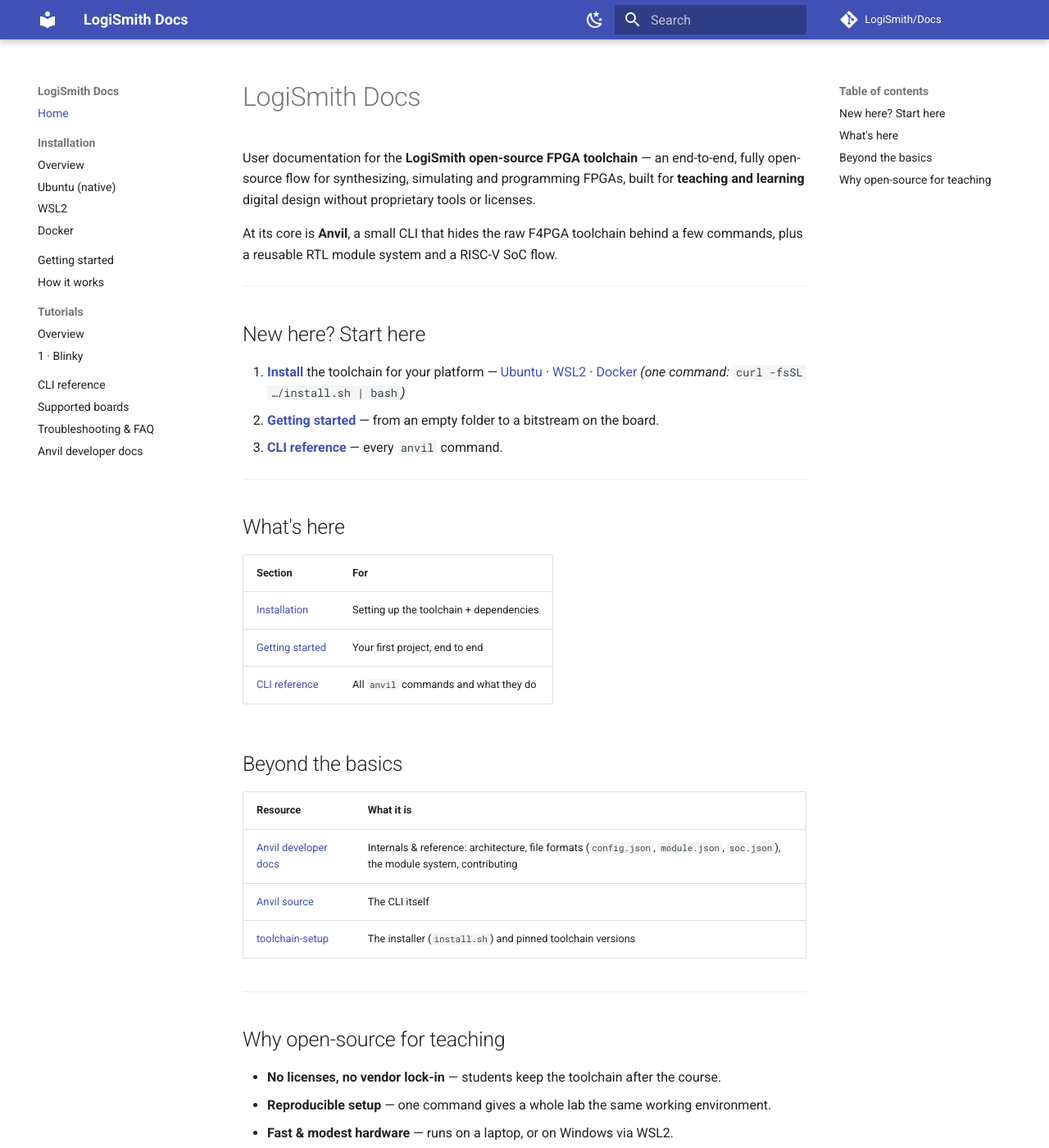
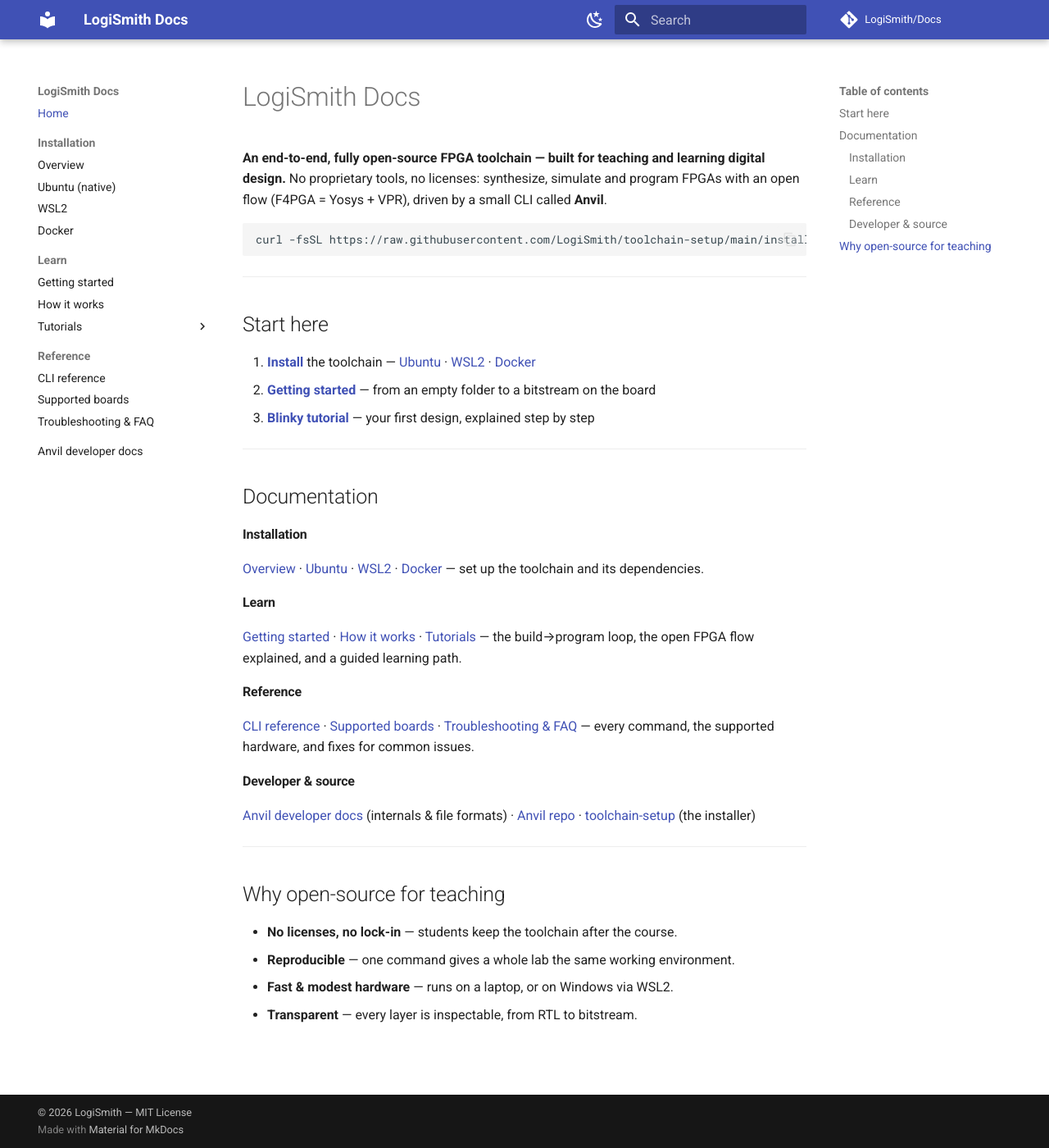
Before and after one commit to LogiSmith/Docs, an MkDocs documentation site: the page built from docs/index.md, in a window 1280 px wide and 1400 px high. Shown: the whole window at 82% size. Built offline with MkDocs 1.6.1 and Material for MkDocs 9.7.7, drawn with Linux system fonts in a browser that asks for light colours; comment, search, counter and statistics services are not loaded.

Commit message:
docs: group nav into sections and rework the home page to match

````diff
--- a/docs/index.md
+++ b/docs/index.md
@@ -1,47 +1,48 @@
 # LogiSmith Docs
 
-User documentation for the **LogiSmith open-source FPGA toolchain** — an
-end-to-end, fully open-source flow for synthesizing, simulating and programming
-FPGAs, built for **teaching and learning** digital design without proprietary
-tools or licenses.
+**An end-to-end, fully open-source FPGA toolchain — built for teaching and
+learning digital design.** No proprietary tools, no licenses: synthesize,
+simulate and program FPGAs with an open flow (F4PGA = Yosys + VPR), driven by a
+small CLI called **Anvil**.
 
-At its core is **Anvil**, a small CLI that hides the raw F4PGA toolchain behind a
-few commands, plus a reusable RTL module system and a RISC-V SoC flow.
+```bash
+curl -fsSL https://raw.githubusercontent.com/LogiSmith/toolchain-setup/main/install.sh | bash
+```
 
 ---
 
-## New here? Start here
+## Start here
 
-1. **[Install](installation/index.md)** the toolchain for your platform —
-   [Ubuntu](installation/ubuntu.md) · [WSL2](installation/wsl.md) · [Docker](installation/docker.md)
-   *(one command:* `curl -fsSL …/install.sh | bash`*)*
-2. **[Getting started](getting-started.md)** — from an empty folder to a bitstream
-   on the board.
-3. **[CLI reference](cli.md)** — every `anvil` command.
+1. **[Install](installation/index.md)** the toolchain — [Ubuntu](installation/ubuntu.md) · [WSL2](installation/wsl.md) · [Docker](installation/docker.md)
+2. **[Getting started](getting-started.md)** — from an empty folder to a bitstream on the board
+3. **[Blinky tutorial](tutorials/blinky.md)** — your first design, explained step by step
 
 ---
 
-## What's here
+## Documentation
 
-| Section | For |
-|---------|-----|
-| [Installation](installation/index.md) | Setting up the toolchain + dependencies |
-| [Getting started](getting-started.md) | Your first project, end to end |
-| [CLI reference](cli.md) | All `anvil` commands and what they do |
+#### Installation
+[Overview](installation/index.md) · [Ubuntu](installation/ubuntu.md) · [WSL2](installation/wsl.md) · [Docker](installation/docker.md)
+— set up the toolchain and its dependencies.
 
-## Beyond the basics
+#### Learn
+[Getting started](getting-started.md) · [How it works](how-it-works.md) · [Tutorials](tutorials/index.md)
+— the build→program loop, the open FPGA flow explained, and a guided learning path.
 
-| Resource | What it is |
-|----------|-----------|
-| [Anvil developer docs](https://logismith.github.io/Anvil/) | Internals & reference: architecture, file formats (`config.json`, `module.json`, `soc.json`), the module system, contributing |
-| [Anvil source](https://github.com/LogiSmith/Anvil) | The CLI itself |
-| [toolchain-setup](https://github.com/LogiSmith/toolchain-setup) | The installer (`install.sh`) and pinned toolchain versions |
+#### Reference
+[CLI reference](cli.md) · [Supported boards](supported-boards.md) · [Troubleshooting & FAQ](troubleshooting.md)
+— every command, the supported hardware, and fixes for common issues.
+
+#### Developer & source
+[Anvil developer docs](https://logismith.github.io/Anvil/) (internals & file formats) ·
+[Anvil repo](https://github.com/LogiSmith/Anvil) ·
+[toolchain-setup](https://github.com/LogiSmith/toolchain-setup) (the installer)
 
 ---
 
 ## Why open-source for teaching
 
-- **No licenses, no vendor lock-in** — students keep the toolchain after the course.
-- **Reproducible setup** — one command gives a whole lab the same working environment.
+- **No licenses, no lock-in** — students keep the toolchain after the course.
+- **Reproducible** — one command gives a whole lab the same working environment.
 - **Fast & modest hardware** — runs on a laptop, or on Windows via WSL2.
 - **Transparent** — every layer is inspectable, from RTL to bitstream.
--- a/mkdocs.yml
+++ b/mkdocs.yml
@@ -57,12 +57,14 @@ nav:
       - Ubuntu (native): installation/ubuntu.md
       - WSL2: installation/wsl.md
       - Docker: installation/docker.md
-  - Getting started: getting-started.md
-  - How it works: how-it-works.md
-  - Tutorials:
-      - Overview: tutorials/index.md
-      - 1 · Blinky: tutorials/blinky.md
-  - CLI reference: cli.md
-  - Supported boards: supported-boards.md
-  - Troubleshooting & FAQ: troubleshooting.md
+  - Learn:
+      - Getting started: getting-started.md
+      - How it works: how-it-works.md
+      - Tutorials:
+          - Overview: tutorials/index.md
+          - 1 · Blinky: tutorials/blinky.md
+  - Reference:
+      - CLI reference: cli.md
+      - Supported boards: supported-boards.md
+      - Troubleshooting & FAQ: troubleshooting.md
   - Anvil developer docs: https://logismith.github.io/Anvil/
````
